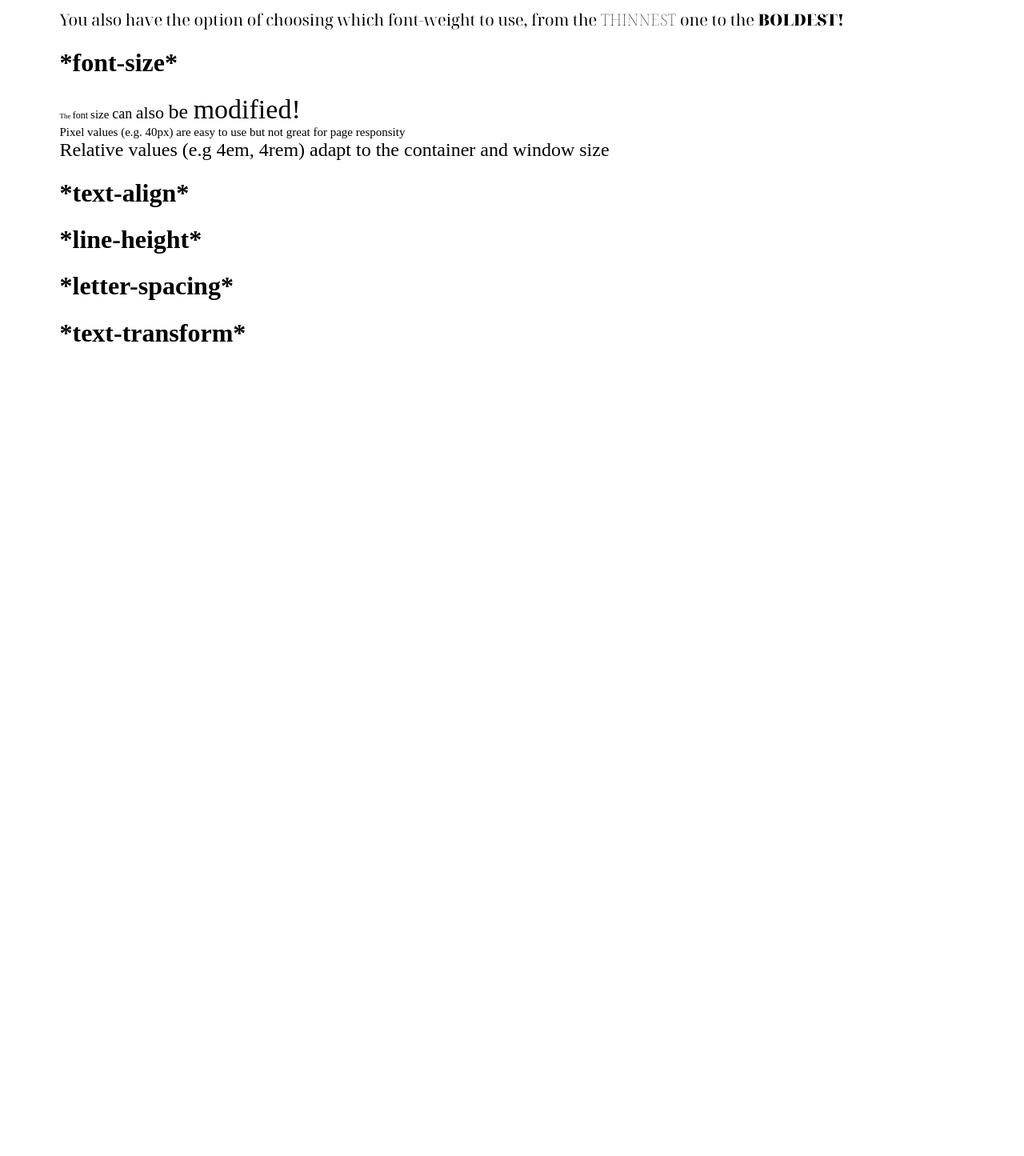
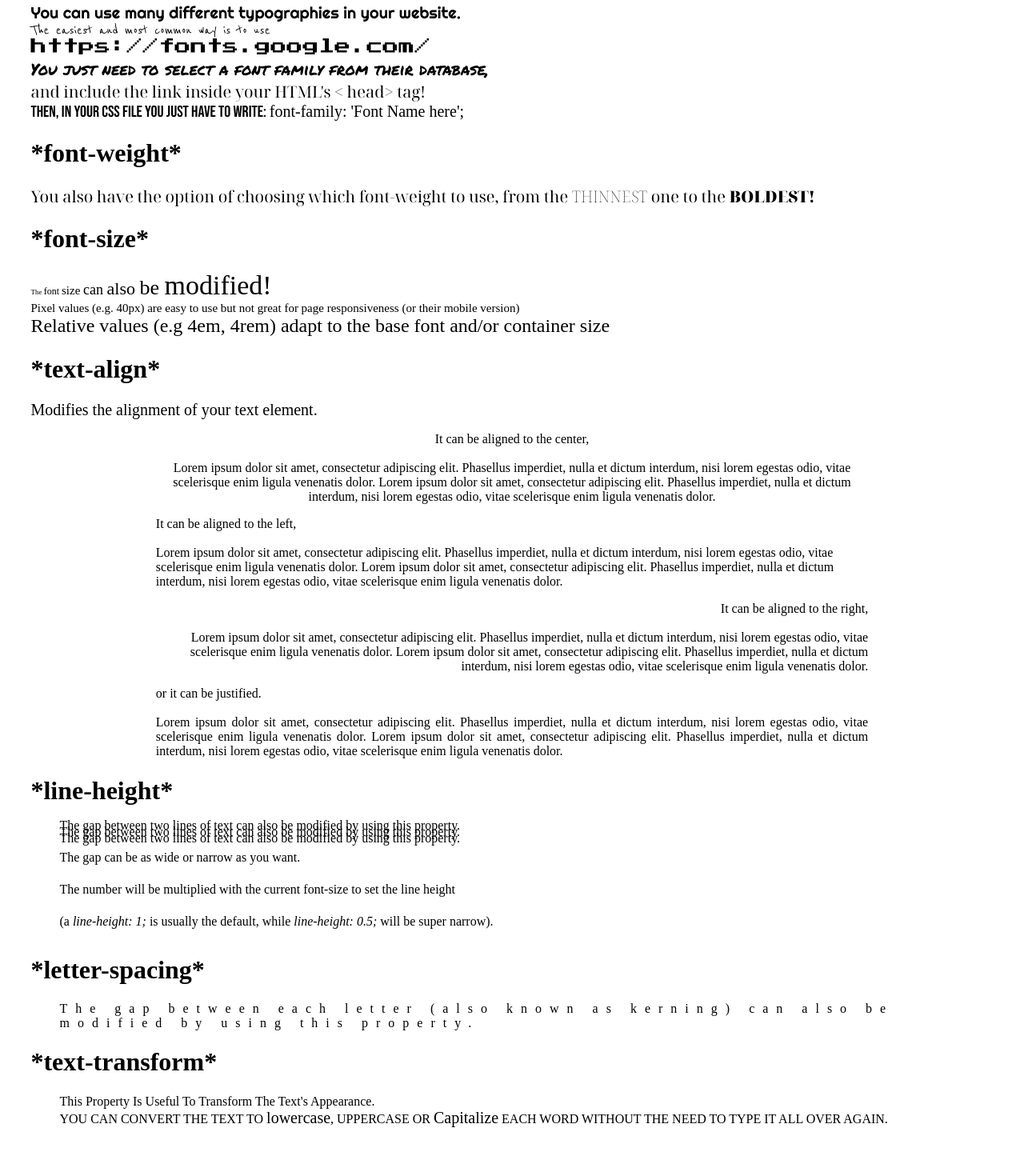
Before and after one commit to m-marangoni/variations-brief-example, a plain HTML site: page phase3/guide.html in a window 1280 px wide. Shown: the part 366-1811 px from the top of the page at 80% size. Before the commit the page ends 839 px from the top, so only its background shows below. Drawn offline with Linux system fonts and the light colour scheme; a web font is replaced by a local one.

Commit message:
update guide

```diff
--- a/phase3/guide.html
+++ b/phase3/guide.html
@@ -15,14 +15,15 @@
 </head>
 
 <body>
-    <h2> In CSS, there are many properties and rulesets specific for dealing with typography. Here is a collection of
-        the most useful ones: </h2>
+    <h2> In CSS, there are many properties and rulesets specific for dealing with text typographies and their appearance
+        on a webpage. Here is a collection of
+        the most useful and common ones: </h2>
     <div>
         <h1> *font-family* </h1>
-        <span class="font1">You can use many different typographies in your website. </span> <span class="font2">The
-            easiest and most common way is to use</span> <span class="font3">https://fonts.google.com/</span>
-        <span class="font4">You just need to select a font family from their database, </span> <span class="font5"> and
-            include the link inside your HTML's < head> tag!</span><span class="font6"> Then, in your CSS file you just
+        <span class="font1">You can use many different typographies in your website. </span> <br> <span class="font2">The
+            easiest and most common way is to use</span> <br> <span class="font3">https://fonts.google.com/</span> <br>
+        <span class="font4">You just need to select a font family from their database, </span> <br> <span class="font5"> and
+            include the link inside your HTML's < head> tag!</span> <br> <span class="font6"> Then, in your CSS file you just
             have to write:</span> <span class="font7">font-family: 'Font Name here';</span>
 
         <h1>*font-weight* </h1>
@@ -30,20 +31,76 @@
         <span class="weight"> You also have the option of choosing which font-weight to use, from the <span
                 class="thin">THINNEST</span> one to the <span class="boldest">BOLDEST!</span></span>
         <h1>*font-size*</h1>
-            <span class="smol">The </span><span class="smol2">font </span><span class="medium">size </span><span class="medium2">can </span><span class="biggie">also </span><span class="biggie2">be </span><span class="giant">modified!</span>
-           <br> <span class="medium">Pixel values (e.g. 40px) are easy to use but not great for page responsity</span><br>
-            <span class="medium-adapt">Relative values (e.g 4em, 4rem) adapt to the container and window size</span>
+        <span class="smol">The </span><span class="smol2">font </span><span class="medium">size </span><span
+            class="medium2">can </span><span class="biggie">also </span><span class="biggie2">be </span><span
+            class="giant">modified!</span>
+        <br> <span class="medium">Pixel values (e.g. 40px) are easy to use but not great for page responsiveness (or
+            their mobile version)</span><br>
+        <span class="medium-adapt">Relative values (e.g 4em, 4rem) adapt to the base font and/or container size</span>
 
         <h1>*text-align*</h1>
+
+        <span>Modifies the alignment of your text element. </span>
+        <div class="center">
+            <p>It can be aligned to the center, <br><br> Lorem ipsum dolor sit amet, consectetur adipiscing elit.
+                Phasellus
+                imperdiet, nulla et dictum interdum, nisi lorem egestas odio, vitae scelerisque enim ligula venenatis
+                dolor. Lorem ipsum dolor sit amet, consectetur adipiscing elit. Phasellus imperdiet, nulla et dictum
+                interdum, nisi lorem egestas odio, vitae scelerisque enim ligula venenatis dolor.
+
+            </p>
+        </div>
+        <div class="left">
+            <p> It can be aligned to the left, <br><br> Lorem ipsum dolor sit amet, consectetur adipiscing elit.
+                Phasellus
+                imperdiet, nulla et dictum interdum, nisi lorem egestas odio, vitae scelerisque enim ligula venenatis
+                dolor. Lorem ipsum dolor sit amet, consectetur adipiscing elit. Phasellus imperdiet, nulla et dictum
+                interdum, nisi lorem egestas odio, vitae scelerisque enim ligula venenatis dolor.
+
+            </p>
+        </div>
+        <div class="right">
+            <p>It can be aligned to the right, <br><br>Lorem ipsum dolor sit amet, consectetur adipiscing elit.
+                Phasellus
+                imperdiet, nulla et dictum interdum, nisi lorem egestas odio, vitae scelerisque enim ligula venenatis
+                dolor. Lorem ipsum dolor sit amet, consectetur adipiscing elit. Phasellus imperdiet, nulla et dictum
+                interdum, nisi lorem egestas odio, vitae scelerisque enim ligula venenatis dolor.
+
+            </p>
+        </div>
+        <div class="justify-div">
+            <p class="justify">or it can be justified. <br><br> Lorem ipsum dolor sit amet, consectetur adipiscing elit.
+                Phasellus imperdiet, nulla et dictum interdum, nisi lorem egestas odio, vitae scelerisque enim ligula
+                venenatis dolor. Lorem ipsum dolor sit amet, consectetur adipiscing elit. Phasellus imperdiet, nulla et
+                dictum interdum, nisi lorem egestas odio, vitae scelerisque enim ligula venenatis dolor.
+
+            </p>
+        </div>
 
 
         <h1>*line-height*</h1>
 
+        <div class="gaps">The gap between two lines of text can also be modified by using this property.<br>The gap
+            between two lines of text can also be modified by using this property.<br> The gap between two lines of text
+            can also be modified by using this property. </div>
+        <div class="gaps-wide"> The gap can be as wide or narrow as you want. <br> The number will be multiplied with
+            the current font-size to set the line height <br> (a <em>line-height: 1; </em>is usually the default, while
+            <em>line-height: 0.5;</em> will be super narrow).</div>
+
 
         <h1>*letter-spacing*</h1>
+        <div class="kerning"> The gap between each letter (also known as kerning) can also be modified by using this
+            property.</div>
 
 
         <h1>*text-transform*</h1>
+        <div class="transform"> This property is useful to transform the text's appearance. </div>
+        <div class="upper"> You can convert the text to <span class="lower">lowercase</span>, uppercase or <span
+                class="transform">capitalize</span> each word without the need to type it all over again. </div>
+        <br>
+        <br>
+
+
     </div>
 
 </body>
--- a/phase3/style-guide.css
+++ b/phase3/style-guide.css
@@ -1,103 +1,167 @@
-
-body{
-    margin: 3%;
+body {
+    margin: 0 auto;
 }
 
 
-h2{
-    font-size: 38px;
+h2 {
+    font-size: 46px;
+    text-align: center;
+    color: rgb(255, 255, 255);
+    background-color: rgb(161, 161, 161);
+    padding: 3%;
+    margin: 0 auto;
+
 }
 
-div{
+div {
     margin: 0 3% 0 3%;
 }
-span{
-font-size: 20px;
+
+span {
+    font-size: 20px;
 }
 
 
-.weight{
+.weight {
     font-family: 'Noto Serif Display', serif;
 
 }
 
-.thin{
-font-weight: 100;
+.thin {
+    font-weight: 100;
 }
 
 
-.boldest{
+.boldest {
     font-weight: 900;
 }
-.font1{
+
+.font1 {
 
     font-family: 'Righteous', cursive;
 
 }
 
-.font2{
+.font2 {
 
     font-family: 'Reenie Beanie', cursive;
 
 }
 
-.font3{
+.font3 {
 
     font-family: 'Press Start 2P', cursive;
 
 }
 
-.font4{
+.font4 {
 
     font-family: 'Permanent Marker', cursive;
 
 }
 
-.font5{
+.font5 {
     font-family: 'Noto Serif Display', serif;
 
 }
 
-.font6{
+.font6 {
     font-family: 'Bebas Neue', cursive;
 
 }
 
 
-.smol{
-font-size: 9px;
+.smol {
+    font-size: 9px;
 }
 
 
-.smol2{
+.smol2 {
     font-size: 12px;
-    }
+}
 
-.medium{
+.medium {
     font-size: 15px;
 }
 
-.medium2{
+.medium2 {
     font-size: 18px;
 }
 
 
 
-.medium-adapt{
+.medium-adapt {
     font-size: 1.5rem;
 }
 
 
-.biggie{
+.biggie {
     font-size: 22px;
 }
 
-.biggie2{
+.biggie2 {
     font-size: 26px;
 }
 
 
-.giant{
+.giant {
     font-size: 34px;
 
 }
+
+.gaps {
+    line-height: 0.5;
+}
+
+.gaps-wide {
+    line-height: 2.5;
+}
+
+.kerning {
+    letter-spacing: 10px;
+}
+
+.transform {
+    text-transform: capitalize;
+}
+
+
+.upper {
+    text-transform: uppercase;
+}
+
+
+.lower {
+    text-transform: lowercase;
+}
+
+
+.left {
+    text-align: left;
+    margin-left: 0 25% 0 25%;
+    padding: 0 10% 0 10%;
+
+
+}
+
+.right {
+    text-align: right;
+    margin-left: 0 25% 0 25%;
+    padding: 0 10% 0 10%;
+
+}
+
+.center {
+    text-align: center;
+    margin-left: 0 25% 0 25%;
+    padding: 0 10% 0 10%;
+
+}
+
+
+.justify-div {
+    margin-left: 0 25% 0 25%;
+    padding: 0 10% 0 10%;
+    text-align: justify;
+
+}
```
